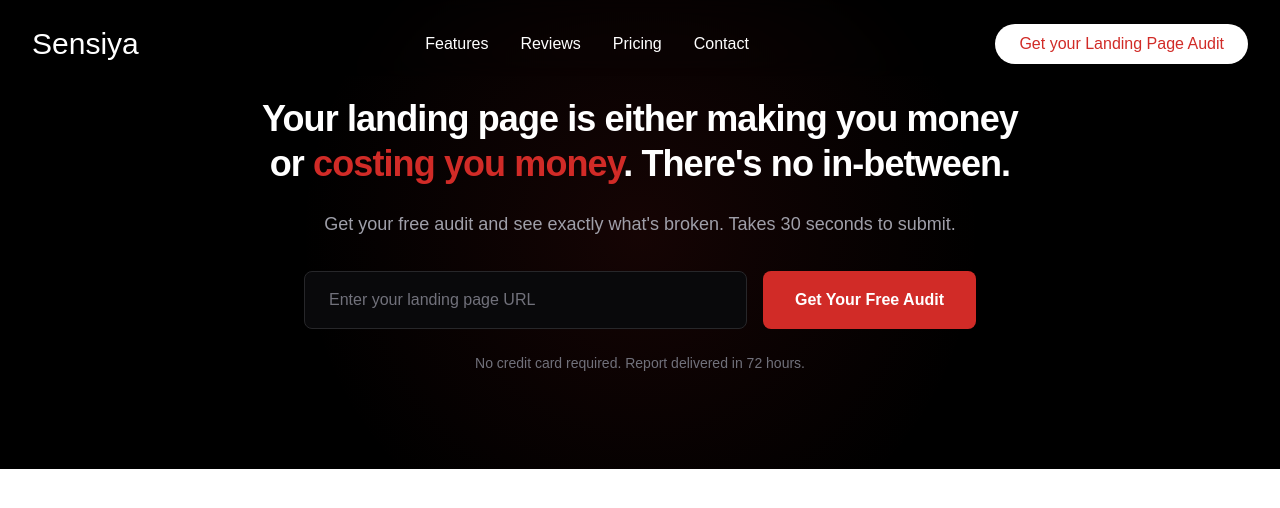
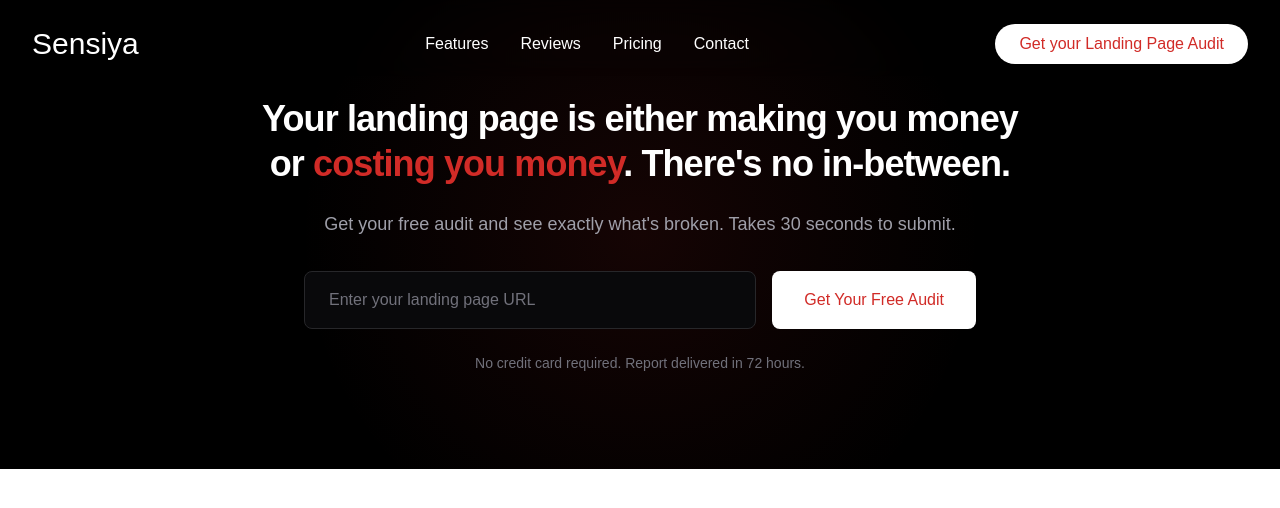
Before and after one commit to FahadBinQaiser/Sensiya, a React (Vite) app: page /newsletter in a window 1280 px wide. Shown: the top 508 px of the page. Built offline with nearby package versions, Linux system fonts and the light colour scheme; a web font is replaced by a local one.

Commit message:
Matched consistency in button styling

```diff
--- a/src/components/NewsLetter/NewsLetter.jsx
+++ b/src/components/NewsLetter/NewsLetter.jsx
@@ -40,7 +40,7 @@ const Newsletter = () => {
             <button
               type="submit"
               disabled={isSubmitted}
-              className="bg-[#D12B27] text-white px-8 py-4 rounded-lg font-bold hover:bg-[#B02321] transition-all duration-200 disabled:opacity-50 whitespace-nowrap"
+              className="bg-white text-[#D12B27] px-8 py-4 rounded-lg hover:bg-[#B02321] hover:text-white cursor-pointer transition-all duration-200 disabled:opacity-50 whitespace-nowrap"
             >
               {isSubmitted ? "Submitted ✓" : "Get Your Free Audit"}
             </button>
```
